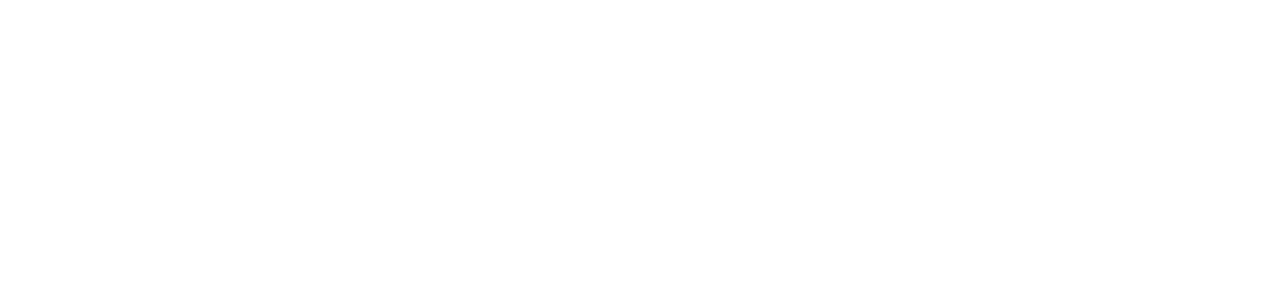
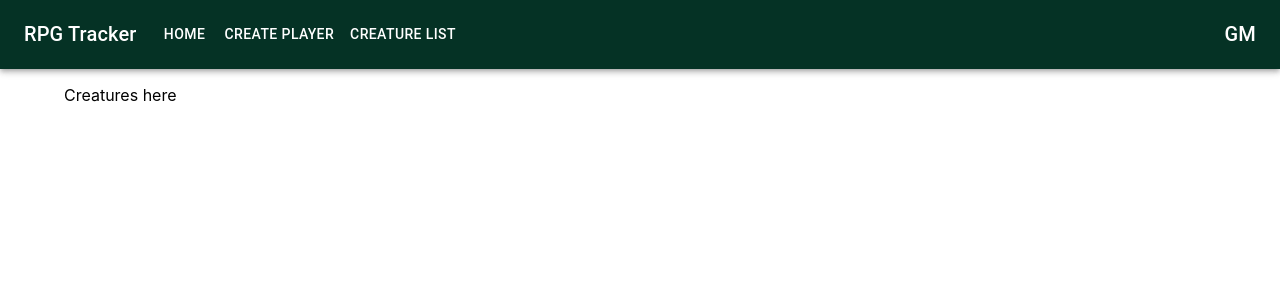
Before and after one commit to lchapmb/rpgTracker, a React (Create React App) app: page /creature-list in a window 1280 px wide. Before the commit this address had no page. Shown: the top 300 px of the page. Built offline with nearby package versions, Linux system fonts and the light colour scheme.

Commit message:
adds route for creature list

```diff
--- a/src/views/App.tsx
+++ b/src/views/App.tsx
@@ -6,6 +6,7 @@
 
 import HomePage from "../components/HomePage";
 import CreatePlayer from "../components/CreatePlayer";
+import CreatureList from "../components/CreatureList";
 
 export const UserContext = createContext({
   userName: "",
@@ -20,6 +21,7 @@
     <Routes>
       <Route path="/" element={<HomePage />} />
       <Route path="/create-player" element={<CreatePlayer />} />
+      <Route path="/creature-list" element={<CreatureList />} />
     </Routes>
   );
 
```
